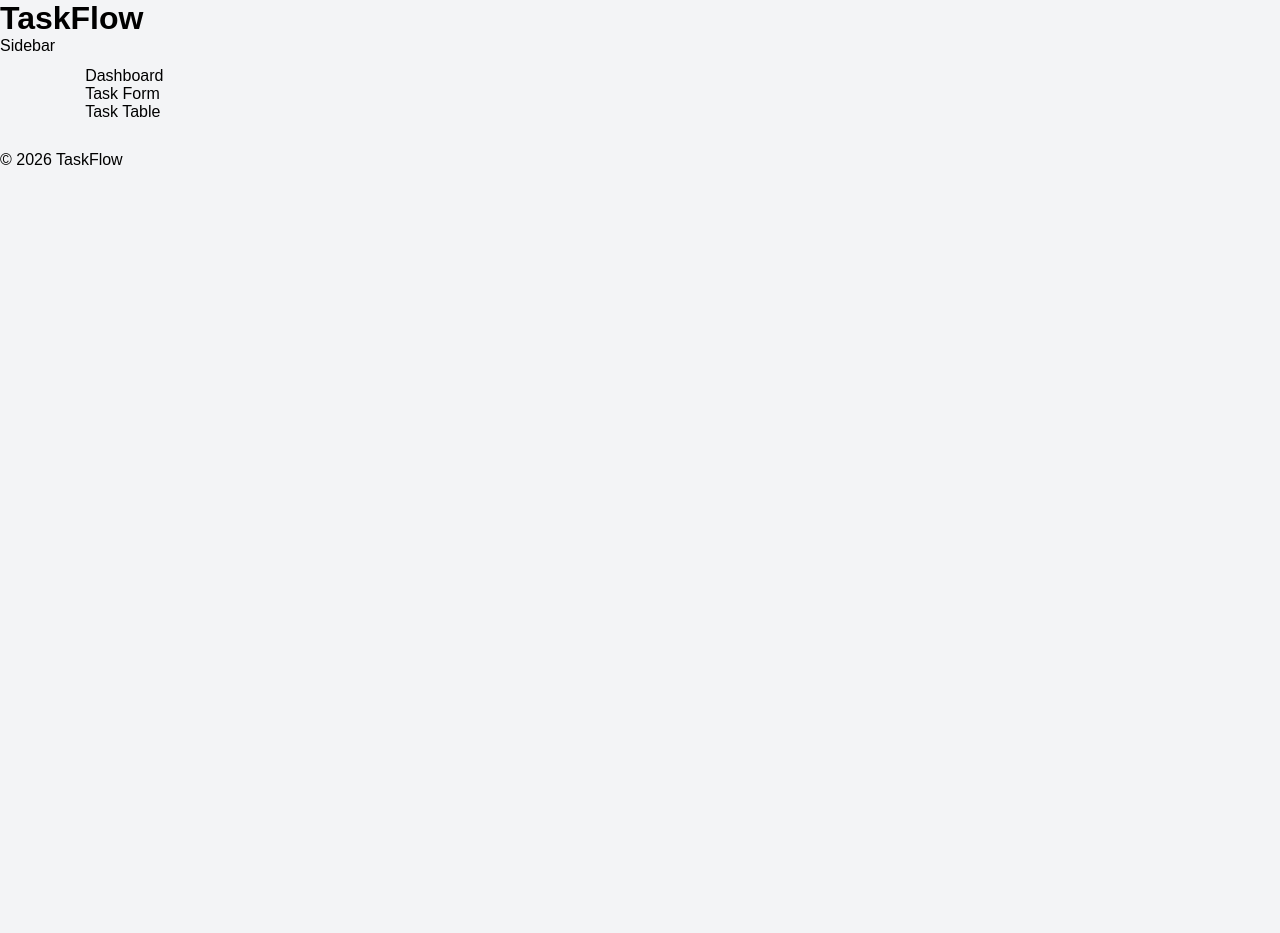
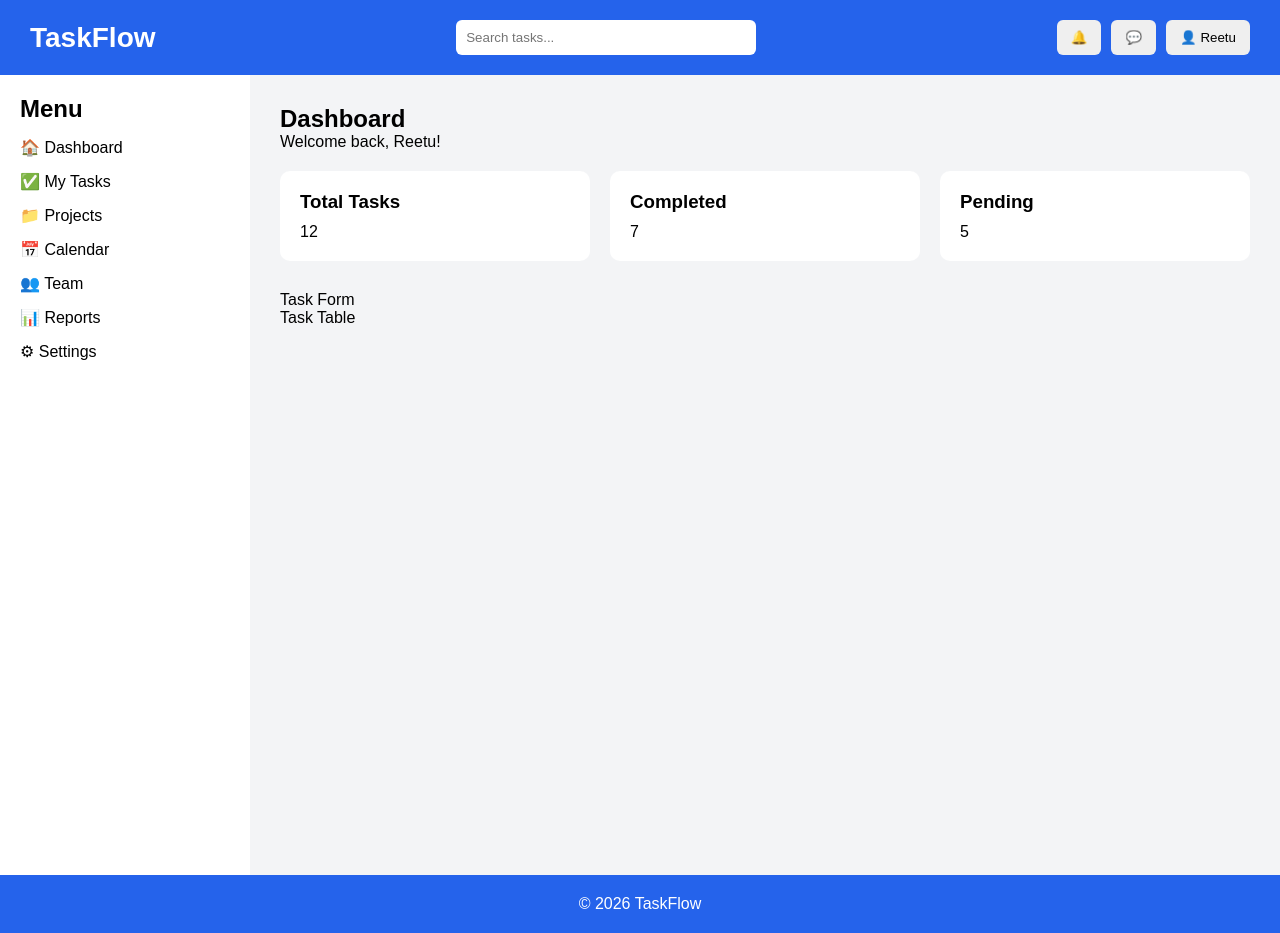
Before and after one commit to freeappstore-online/taskflow, a React (Vite) app in the folder taskflow-react/: page / in a window 1280 px wide. Before the commit the page ends 800 px from the top, so only its background shows below. Built offline with nearby package versions, Linux system fonts and the light colour scheme.

Commit message:
Build reusable React layout components

```diff
--- a/taskflow-react/src/components/Dashboard/Dashboard.css
+++ b/taskflow-react/src/components/Dashboard/Dashboard.css
@@ -0,0 +1,20 @@
+.dashboard {
+  margin-bottom: 30px;
+}
+
+.cards {
+  display: flex;
+  gap: 20px;
+  margin-top: 20px;
+}
+
+.card {
+  flex: 1;
+  background: white;
+  padding: 20px;
+  border-radius: 10px;
+}
+
+.card h3 {
+  margin-bottom: 10px;
+}
--- a/taskflow-react/src/components/Dashboard/Dashboard.jsx
+++ b/taskflow-react/src/components/Dashboard/Dashboard.jsx
@@ -1,5 +1,34 @@
+import "./Dashboard.css";
+
 function Dashboard() {
-  return <section>Dashboard</section>;
+  return (
+    <section className="dashboard">
+
+      <h2>Dashboard</h2>
+
+      <p>Welcome back, Reetu!</p>
+
+      <div className="cards">
+
+        <div className="card">
+          <h3>Total Tasks</h3>
+          <p>12</p>
+        </div>
+
+        <div className="card">
+          <h3>Completed</h3>
+          <p>7</p>
+        </div>
+
+        <div className="card">
+          <h3>Pending</h3>
+          <p>5</p>
+        </div>
+
+      </div>
+
+    </section>
+  );
 }
 
 export default Dashboard;
--- a/taskflow-react/src/components/Footer/Footer.css
+++ b/taskflow-react/src/components/Footer/Footer.css
@@ -0,0 +1,6 @@
+.footer {
+  text-align: center;
+  padding: 20px;
+  background: #2563eb;
+  color: white;
+}
--- a/taskflow-react/src/components/Footer/Footer.jsx
+++ b/taskflow-react/src/components/Footer/Footer.jsx
@@ -1,5 +1,11 @@
+import "./Footer.css";
+
 function Footer() {
-  return <footer>© 2026 TaskFlow</footer>;
+  return (
+    <footer className="footer">
+      © 2026 TaskFlow
+    </footer>
+  );
 }
 
 export default Footer;
--- a/taskflow-react/src/components/Header/Header.css
+++ b/taskflow-react/src/components/Header/Header.css
@@ -0,0 +1,33 @@
+.header {
+  display: flex;
+  justify-content: space-between;
+  align-items: center;
+
+  padding: 20px 30px;
+
+  background: #2563eb;
+  color: white;
+}
+
+.logo h1 {
+  font-size: 28px;
+}
+
+.search input {
+  width: 300px;
+  padding: 10px;
+  border: none;
+  border-radius: 6px;
+}
+
+.header-actions {
+  display: flex;
+  gap: 10px;
+}
+
+.header-actions button {
+  padding: 10px 14px;
+  border: none;
+  border-radius: 6px;
+  cursor: pointer;
+}
--- a/taskflow-react/src/components/Header/Header.jsx
+++ b/taskflow-react/src/components/Header/Header.jsx
@@ -1,7 +1,24 @@
+import "./Header.css";
+
 function Header() {
   return (
-    <header>
-      <h1>TaskFlow</h1>
+    <header className="header">
+      <div className="logo">
+        <h1>TaskFlow</h1>
+      </div>
+
+      <div className="search">
+        <input
+          type="search"
+          placeholder="Search tasks..."
+        />
+      </div>
+
+      <div className="header-actions">
+        <button>🔔</button>
+        <button>💬</button>
+        <button>👤 Reetu</button>
+      </div>
     </header>
   );
 }
--- a/taskflow-react/src/components/Sidebar/SideBar.css
+++ b/taskflow-react/src/components/Sidebar/SideBar.css
@@ -0,0 +1,19 @@
+.sidebar {
+  width: 250px;
+  background: white;
+  min-height: 100vh;
+  padding: 20px;
+}
+
+.sidebar ul {
+  list-style: none;
+}
+
+.sidebar li {
+  margin: 15px 0;
+  cursor: pointer;
+}
+
+.sidebar li:hover {
+  color: #2563eb;
+}
--- a/taskflow-react/src/components/Sidebar/SideBar.jsx
+++ b/taskflow-react/src/components/Sidebar/SideBar.jsx
@@ -1,5 +1,23 @@
+import "./Sidebar.css";
+
 function Sidebar() {
-  return <aside>Sidebar</aside>;
+  return (
+    <aside className="sidebar">
+      <h2>Menu</h2>
+
+      <nav>
+        <ul>
+          <li>🏠 Dashboard</li>
+          <li>✅ My Tasks</li>
+          <li>📁 Projects</li>
+          <li>📅 Calendar</li>
+          <li>👥 Team</li>
+          <li>📊 Reports</li>
+          <li>⚙ Settings</li>
+        </ul>
+      </nav>
+    </aside>
+  );
 }
 
 export default Sidebar;
```
